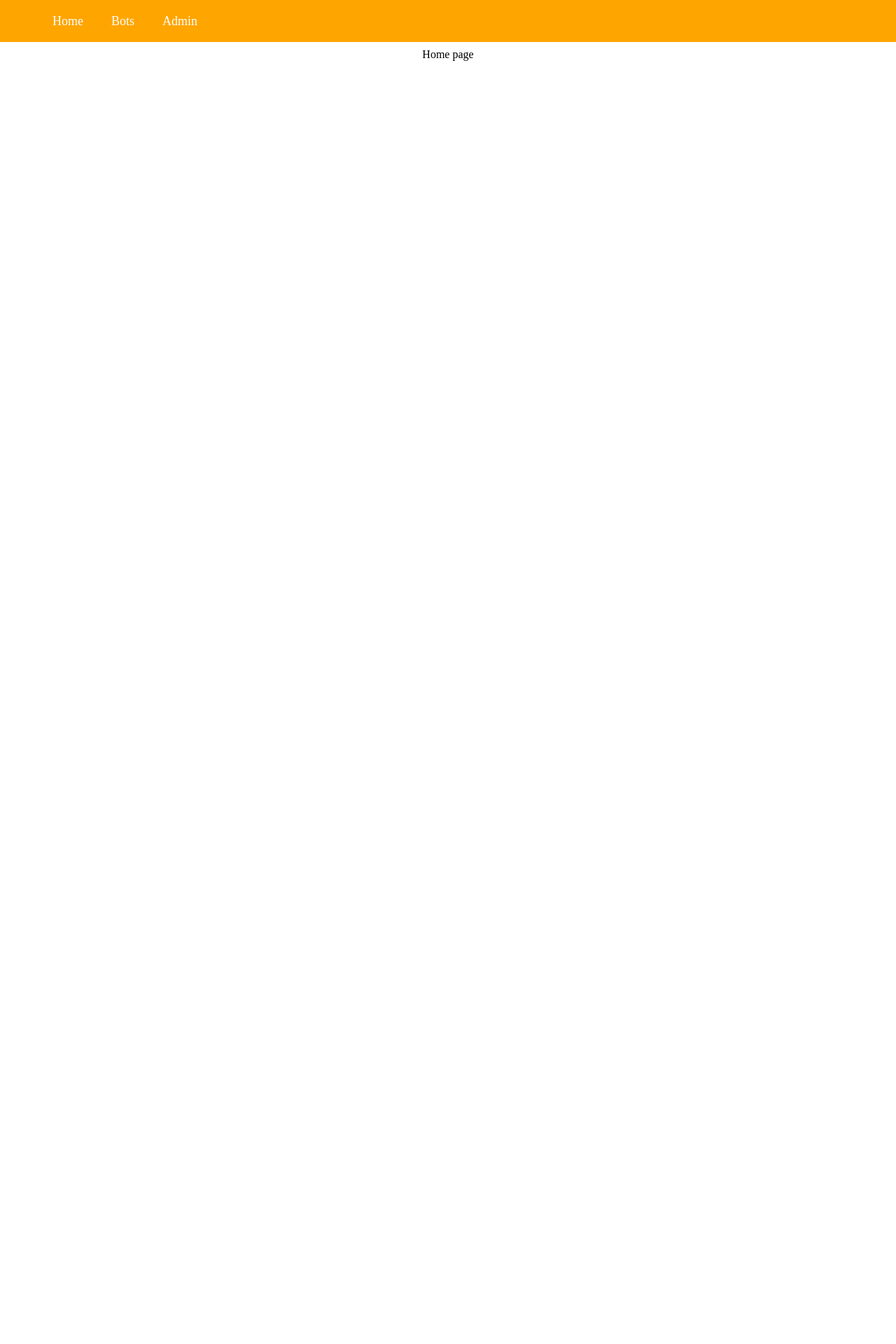
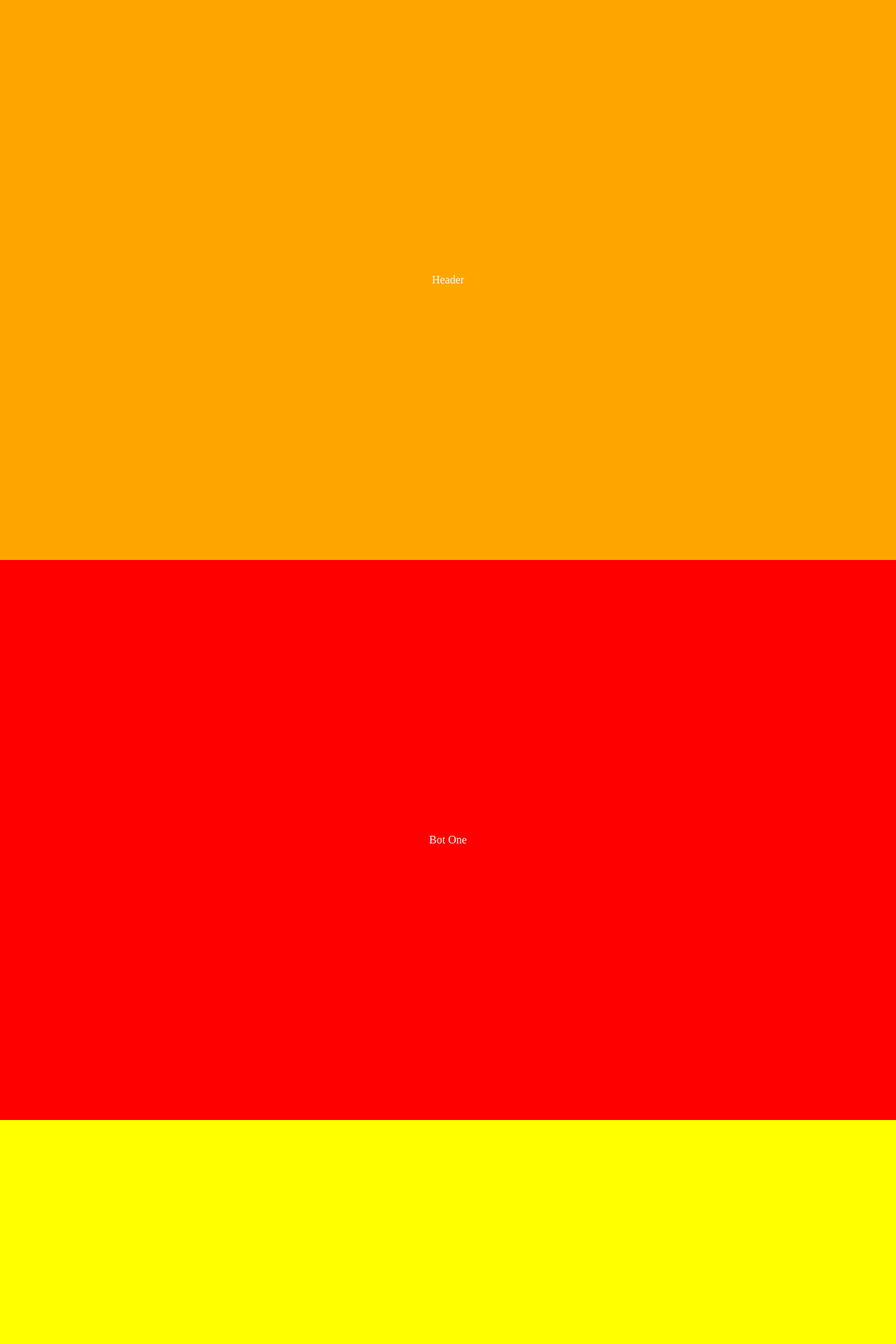
Before and after one commit to oleg9952/lawyer-bot, a React (Create React App) app in the folder client/: page / in a window 1280 px wide. Shown: the top 1920 px of the page at 70% size. Before the commit the page ends 800 px from the top, so only its background shows below. Built offline with nearby package versions, Linux system fonts and the light colour scheme.

Commit message:
home-page

```diff
--- a/client/src/App.js
+++ b/client/src/App.js
@@ -10,7 +10,7 @@ function App() {
   return (
     <Router>
       <div className="App">
-        <DesktopNav />
+        {/* <DesktopNav /> */}
         {routes.map(({ path, Component }) => (
           <Route
             key={path}
--- a/client/src/App.scss
+++ b/client/src/App.scss
@@ -1,5 +1,5 @@
 body {
-  // background-color: #000;
+  overflow-x: hidden;
 }
 
 .page {
--- /dev/null
+++ b/client/src/Pages/Home/BotOne/BotOne.jsx
@@ -0,0 +1,12 @@
+import React from 'react'
+import style from './BotOne.module.scss'
+
+const BotOne = () => {
+    return (
+        <div className={style.botone}>
+            <h1>Bot One</h1>
+        </div>
+    )
+}
+
+export default BotOne
--- /dev/null
+++ b/client/src/Pages/Home/BotOne/BotOne.module.scss
@@ -0,0 +1,8 @@
+.botone {
+    min-height: 100vh;
+    background-color: red;
+    display: flex;
+    justify-content: center;
+    align-items: center;
+    color: #fff;
+}
--- /dev/null
+++ b/client/src/Pages/Home/BotTwo/BotTwo.jsx
@@ -0,0 +1,12 @@
+import React from 'react'
+import style from './BotTwo.module.scss'
+
+const BotTwo = () => {
+    return (
+        <div className={style.bottwo}>
+            <h1>Bot Two</h1>
+        </div>
+    )
+}
+
+export default BotTwo
--- /dev/null
+++ b/client/src/Pages/Home/BotTwo/BotTwo.module.scss
@@ -0,0 +1,7 @@
+.bottwo {
+    min-height: 100vh;
+    background-color: yellow;
+    display: flex;
+    justify-content: center;
+    align-items: center;
+}
--- /dev/null
+++ b/client/src/Pages/Home/Header/Header.jsx
@@ -0,0 +1,12 @@
+import React from 'react'
+import style from './Header.module.scss'
+
+const Header = () => {
+    return (
+        <div className={style.header}>
+            <h1>Header</h1>
+        </div>
+    )
+}
+
+export default Header
--- /dev/null
+++ b/client/src/Pages/Home/Header/Header.module.scss
@@ -0,0 +1,8 @@
+.header {
+    min-height: 100vh;
+    background-color: orange;
+    display: flex;
+    justify-content: center;
+    align-items: center;
+    color: #fff;
+}
--- a/client/src/Pages/Home/Home.jsx
+++ b/client/src/Pages/Home/Home.jsx
@@ -1,14 +1,22 @@
 import React from 'react'
 import style from './Home.module.scss'
-
-import DesktopNav from '../../Components/DesktopNav/DesktopNav'
+import Header from './Header/Header'
+import BotOne from './BotOne/BotOne'
+import BotTwo from './BotTwo/BotTwo'
 
 const Home = () => {
     return (
         <div className={style.home}>
-            {/* <DesktopNav /> */}
             <div className={style.home__body}>
-                <h1>Home page</h1>
+                <div className={style.home__section}>
+                    <Header />
+                </div>
+                <div className={style.home__section}>
+                    <BotOne />
+                </div>
+                <div className={style.home__section}>
+                    <BotTwo />
+                </div>
             </div>
         </div>
     )
--- a/client/src/Pages/Home/Home.module.scss
+++ b/client/src/Pages/Home/Home.module.scss
@@ -1,6 +1,5 @@
 .home {
-    padding-top: 70px;
-    h1 {
-        text-align: center;
+    &__section {
+        position: relative;
     }
 }
```
